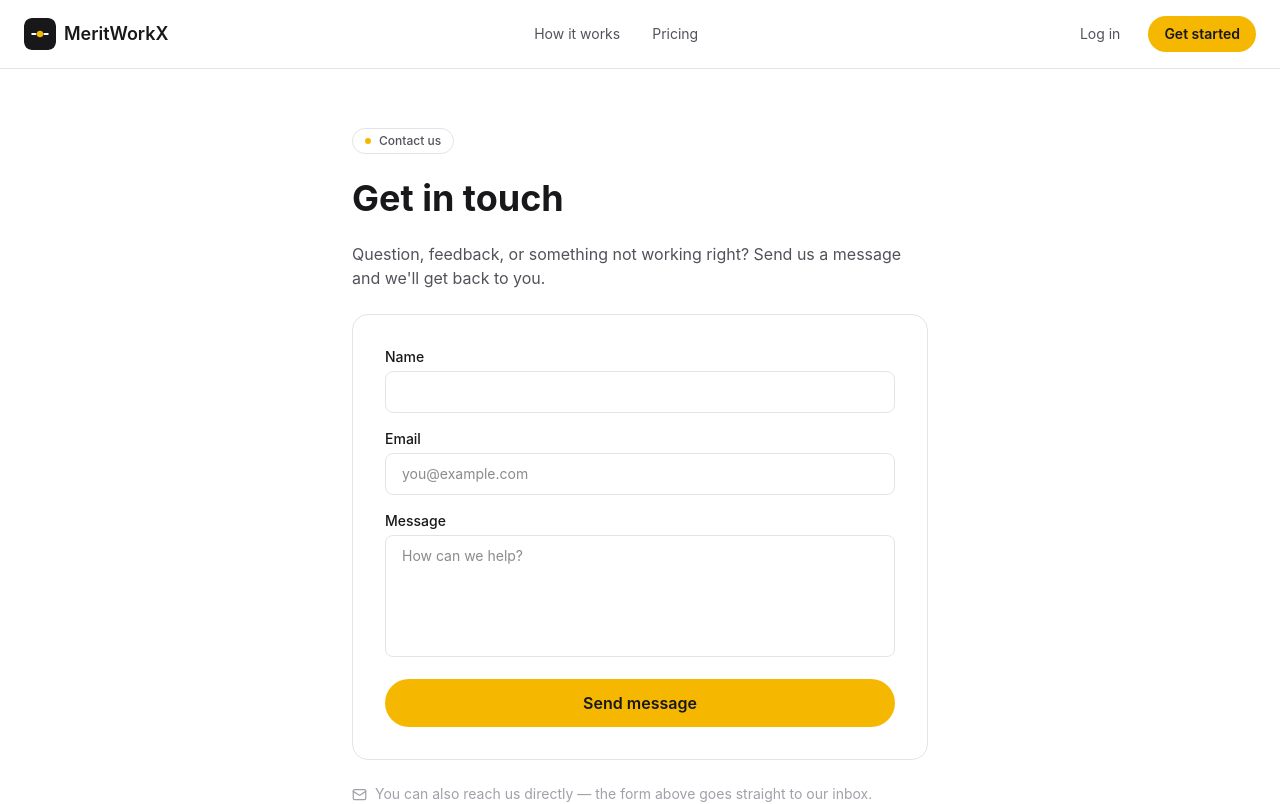
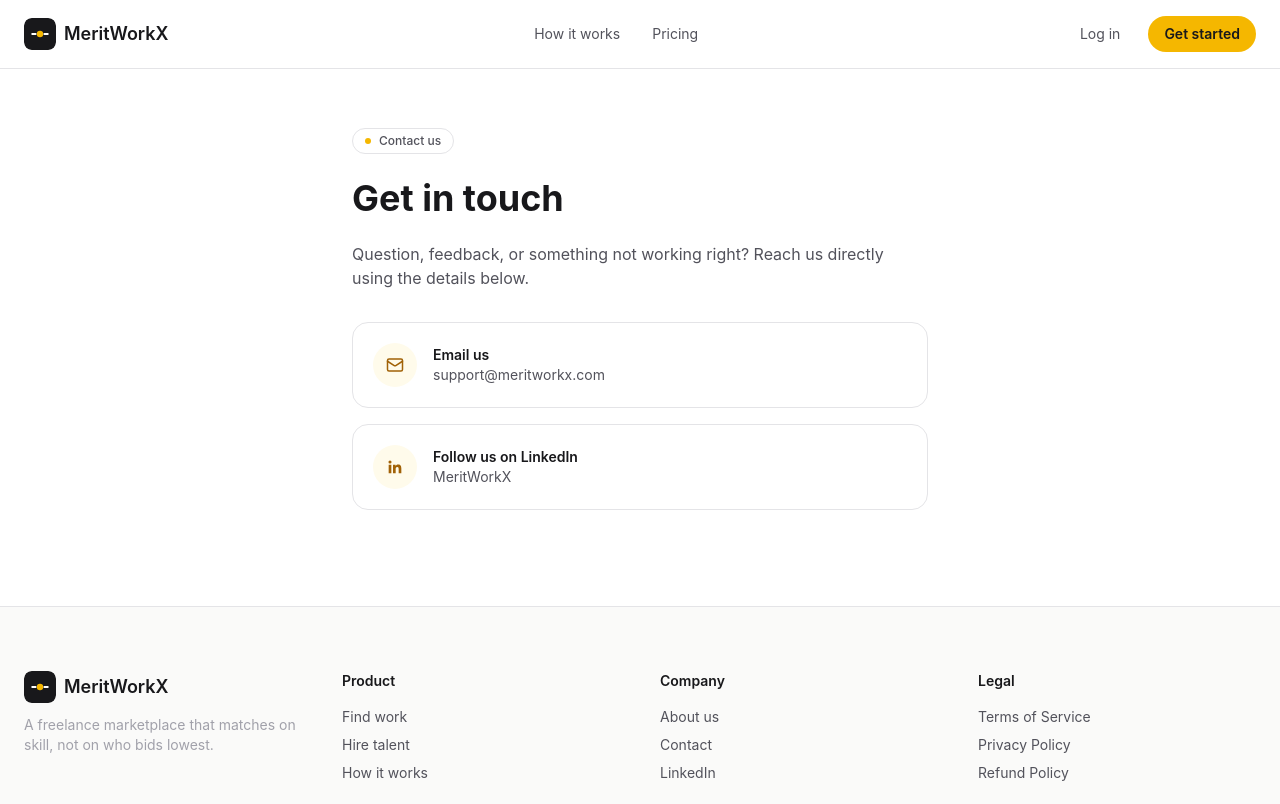
Before and after one commit to yashparmar281297/meritworkx, a Next.js app: page /contact in a window 1280 px wide. Shown: the top 804 px of the page. Built offline with nearby package versions, Linux system fonts and the light colour scheme.

Commit message:
Replace contact form with direct email and LinkedIn links
Contact page now shows support@meritworkx.com and the company LinkedIn
page as clickable cards instead of a message form. Removed the now-
unused ContactForm component and /api/contact route. Also added a
LinkedIn link to the site footer.

```diff
--- a/src/app/api/contact/route.ts
+++ /dev/null
@@ -1,29 +0,0 @@
-import { NextResponse } from "next/server";
-import { sendEmail } from "@/lib/email";
-
-export async function POST(request: Request) {
-  const { name, email, message } = await request.json();
-
-  if (!name || !email || !message) {
-    return NextResponse.json({ error: "Please fill in all fields." }, { status: 400 });
-  }
-
-  if (!process.env.ADMIN_EMAIL) {
-    return NextResponse.json({ error: "Contact form is not configured yet." }, { status: 500 });
-  }
-
-  const sent = await sendEmail({
-    to: process.env.ADMIN_EMAIL,
-    subject: `New contact form message from ${name}`,
-    html: `<p><strong>Name:</strong> ${name}</p>
-<p><strong>Email:</strong> ${email}</p>
-<p><strong>Message:</strong></p>
-<p>${String(message).replace(/\n/g, "<br/>")}</p>`,
-  });
-
-  if (!sent) {
-    return NextResponse.json({ error: "Could not send your message. Please try again in a moment." }, { status: 502 });
-  }
-
-  return NextResponse.json({ success: true });
-}
--- a/src/app/contact/page.tsx
+++ b/src/app/contact/page.tsx
@@ -2,11 +2,20 @@ import type { Metadata } from "next";
 import { Mail } from "lucide-react";
 import Navbar from "@/components/landing/Navbar";
 import Footer from "@/components/landing/Footer";
-import ContactForm from "@/components/contact/ContactForm";
 
 export const metadata: Metadata = {
   title: "Contact Us — MeritWorkX",
 };
+
+const LINKEDIN_URL = "https://www.linkedin.com/company/136107134/admin/dashboard/";
+
+function LinkedinIcon({ size, color }: { size: number; color: string }) {
+  return (
+    <svg width={size} height={size} viewBox="0 0 24 24" fill={color} xmlns="http://www.w3.org/2000/svg">
+      <path d="M20.447 20.452h-3.554v-5.569c0-1.328-.027-3.037-1.852-3.037-1.853 0-2.136 1.445-2.136 2.939v5.667H9.351V9h3.414v1.561h.046c.477-.9 1.637-1.85 3.37-1.85 3.601 0 4.267 2.37 4.267 5.455v6.286zM5.337 7.433a2.062 2.062 0 1 1 0-4.125 2.062 2.062 0 0 1 0 4.125zM7.114 20.452H3.558V9h3.556v11.452z" />
+    </svg>
+  );
+}
 
 export default function ContactPage() {
   return (
@@ -26,15 +35,53 @@ export default function ContactPage() {
             Get in touch
           </h1>
           <p style={{ color: "var(--ink-soft)" }}>
-            Question, feedback, or something not working right? Send us a message and we&apos;ll get back
-            to you.
+            Question, feedback, or something not working right? Reach us directly using the details below.
           </p>
 
-          <ContactForm />
+          <div className="flex flex-col gap-4 mt-2">
+            <a
+              href="mailto:support@meritworkx.com"
+              className="flex items-center gap-4 rounded-2xl border p-5 transition hover:shadow-sm"
+              style={{ background: "var(--paper)", borderColor: "var(--line)" }}
+            >
+              <div
+                className="w-11 h-11 rounded-full flex items-center justify-center shrink-0"
+                style={{ background: "var(--surface-yellow)" }}
+              >
+                <Mail size={18} style={{ color: "var(--yellow-deep)" }} />
+              </div>
+              <div>
+                <p className="text-sm font-semibold" style={{ color: "var(--ink)" }}>
+                  Email us
+                </p>
+                <p className="text-sm" style={{ color: "var(--ink-soft)" }}>
+                  support@meritworkx.com
+                </p>
+              </div>
+            </a>
 
-          <div className="flex items-center gap-2 text-sm" style={{ color: "var(--ink-faint)" }}>
-            <Mail size={15} />
-            You can also reach us directly — the form above goes straight to our inbox.
+            <a
+              href={LINKEDIN_URL}
+              target="_blank"
+              rel="noopener noreferrer"
+              className="flex items-center gap-4 rounded-2xl border p-5 transition hover:shadow-sm"
+              style={{ background: "var(--paper)", borderColor: "var(--line)" }}
+            >
+              <div
+                className="w-11 h-11 rounded-full flex items-center justify-center shrink-0"
+                style={{ background: "var(--surface-yellow)" }}
+              >
+                <LinkedinIcon size={18} color="#A16207" />
+              </div>
+              <div>
+                <p className="text-sm font-semibold" style={{ color: "var(--ink)" }}>
+                  Follow us on LinkedIn
+                </p>
+                <p className="text-sm" style={{ color: "var(--ink-soft)" }}>
+                  MeritWorkX
+                </p>
+              </div>
+            </a>
           </div>
         </div>
       </section>
--- a/src/components/contact/ContactForm.tsx
+++ /dev/null
@@ -1,132 +0,0 @@
-"use client";
-
-import { useState, type FormEvent } from "react";
-import { Loader2, Check } from "lucide-react";
-
-export default function ContactForm() {
-  const [name, setName] = useState("");
-  const [email, setEmail] = useState("");
-  const [message, setMessage] = useState("");
-  const [sending, setSending] = useState(false);
-  const [sent, setSent] = useState(false);
-  const [error, setError] = useState("");
-
-  async function handleSubmit(e: FormEvent) {
-    e.preventDefault();
-    setError("");
-
-    if (!name || !email || !message) {
-      setError("Please fill in all fields.");
-      return;
-    }
-
-    setSending(true);
-
-    const res = await fetch("/api/contact", {
-      method: "POST",
-      headers: { "Content-Type": "application/json" },
-      body: JSON.stringify({ name, email, message }),
-    });
-    const data = await res.json();
-
-    if (!res.ok) {
-      setError(data.error ?? "Could not send your message. Please try again.");
-      setSending(false);
-      return;
-    }
-
-    setSending(false);
-    setSent(true);
-    setName("");
-    setEmail("");
-    setMessage("");
-  }
-
-  const inputStyle = {
-    borderColor: "var(--line)",
-    background: "var(--paper)",
-    color: "var(--ink)",
-  };
-
-  if (sent) {
-    return (
-      <div
-        className="rounded-2xl border p-8 text-center flex flex-col items-center gap-3"
-        style={{ background: "var(--good-soft)", borderColor: "var(--good)" }}
-      >
-        <Check size={28} style={{ color: "var(--good)" }} />
-        <p className="font-semibold" style={{ color: "var(--ink)" }}>
-          Message sent
-        </p>
-        <p className="text-sm" style={{ color: "var(--ink-soft)" }}>
-          Thanks for reaching out — we&apos;ll get back to you soon.
-        </p>
-      </div>
-    );
-  }
-
-  return (
-    <form
-      onSubmit={handleSubmit}
-      className="flex flex-col gap-4 rounded-2xl border p-5 sm:p-8"
-      style={{ background: "var(--paper)", borderColor: "var(--line)" }}
-    >
-      <div>
-        <label className="text-sm font-medium mb-1 block" style={{ color: "var(--ink)" }}>
-          Name
-        </label>
-        <input
-          type="text"
-          value={name}
-          onChange={(e) => setName(e.target.value)}
-          className="w-full px-4 py-2.5 rounded-lg border outline-none text-sm"
-          style={inputStyle}
-        />
-      </div>
-
-      <div>
-        <label className="text-sm font-medium mb-1 block" style={{ color: "var(--ink)" }}>
-          Email
-        </label>
-        <input
-          type="email"
-          value={email}
-          onChange={(e) => setEmail(e.target.value)}
-          placeholder="you@example.com"
-          className="w-full px-4 py-2.5 rounded-lg border outline-none text-sm"
-          style={inputStyle}
-        />
-      </div>
-
-      <div>
-        <label className="text-sm font-medium mb-1 block" style={{ color: "var(--ink)" }}>
-          Message
-        </label>
-        <textarea
-          value={message}
-          onChange={(e) => setMessage(e.target.value)}
-          rows={5}
-          placeholder="How can we help?"
-          className="w-full px-4 py-2.5 rounded-lg border outline-none text-sm resize-none"
-          style={inputStyle}
-        />
-      </div>
-
-      {error && (
-        <p className="text-sm px-3 py-2 rounded-lg" style={{ background: "var(--bad-soft)", color: "var(--bad)" }}>
-          {error}
-        </p>
-      )}
-
-      <button
-        type="submit"
-        disabled={sending}
-        className="w-full py-3 rounded-full font-semibold flex items-center justify-center gap-2 transition hover:opacity-90 disabled:opacity-60"
-        style={{ background: "var(--yellow)", color: "var(--ink)" }}
-      >
-        {sending && <Loader2 size={16} className="animate-spin" />}
-        {sending ? "Sending..." : "Send message"}
-      </button>
-    </form>
-  );
-}
--- a/src/components/landing/Footer.tsx
+++ b/src/components/landing/Footer.tsx
@@ -29,6 +29,16 @@ export default function Footer() {
           <ul className="space-y-2 text-sm" style={{ color: "var(--ink-soft)" }}>
             <li><Link href="/about" className="hover:text-[var(--ink)]">About us</Link></li>
             <li><Link href="/contact" className="hover:text-[var(--ink)]">Contact</Link></li>
+            <li>
+              <a
+                href="https://www.linkedin.com/company/136107134/admin/dashboard/"
+                target="_blank"
+                rel="noopener noreferrer"
+                className="hover:text-[var(--ink)]"
+              >
+                LinkedIn
+              </a>
+            </li>
           </ul>
         </div>
 
```
